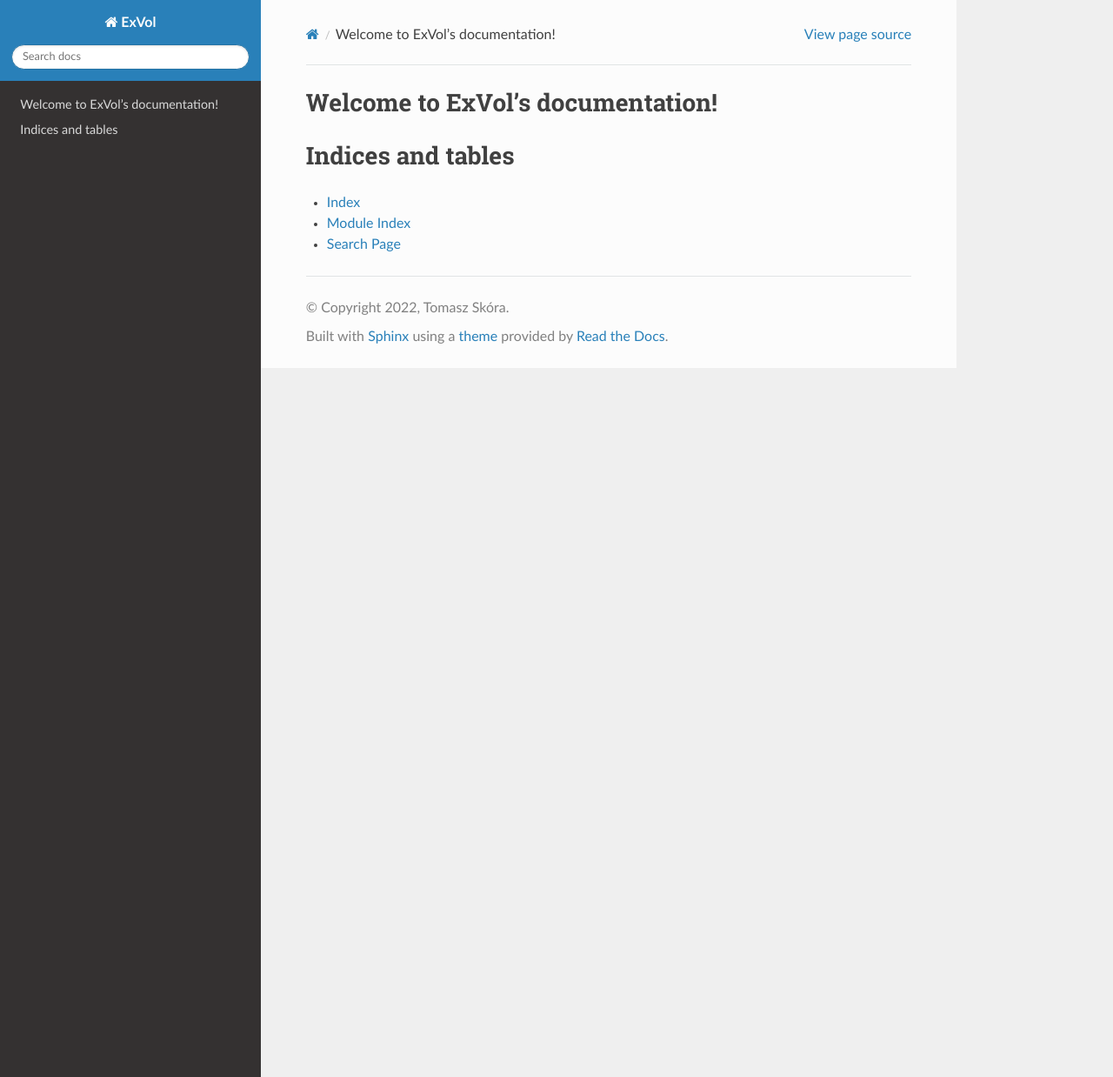
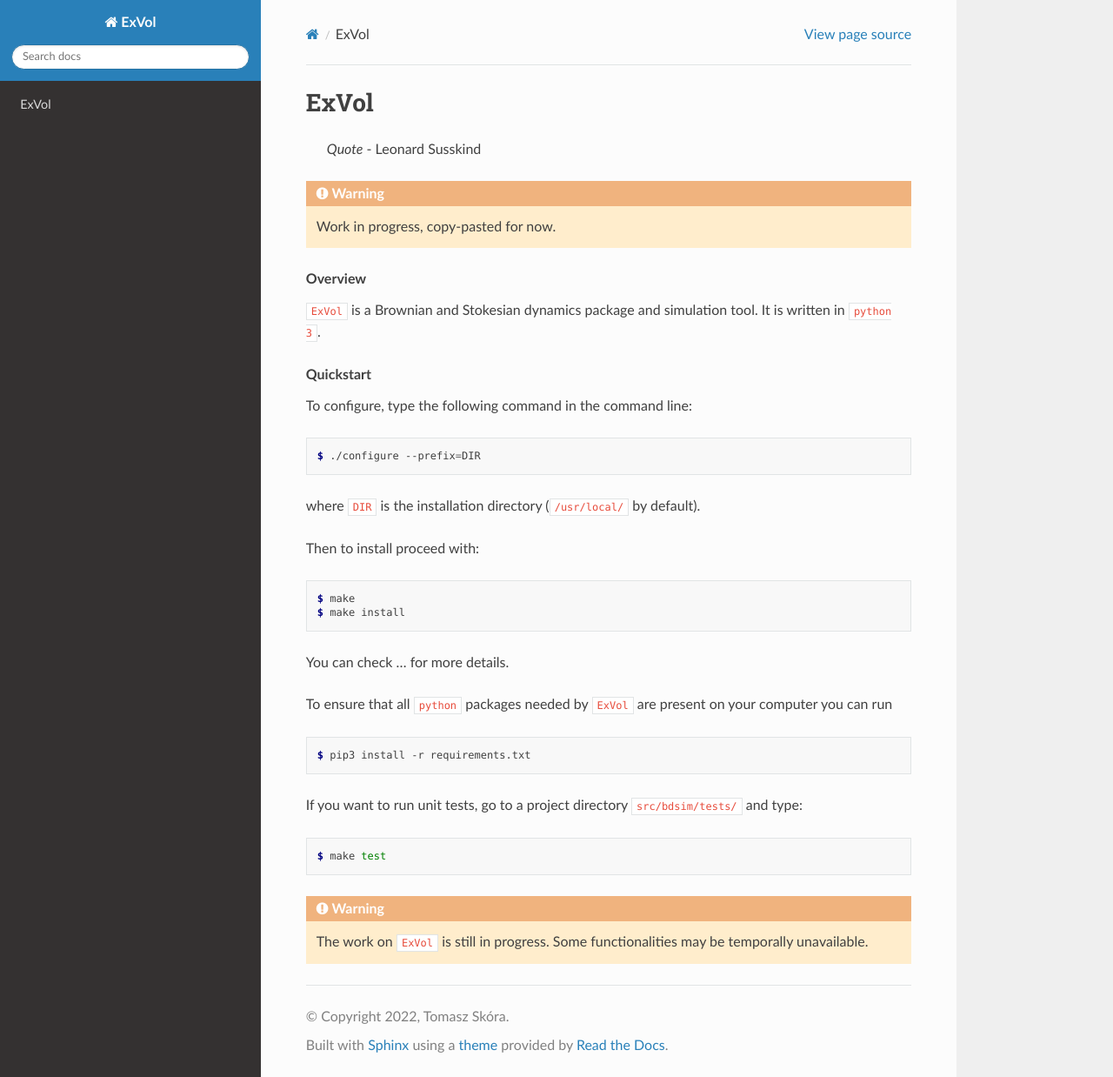
Before and after one commit to tskora/ExVol, a Sphinx documentation site: the page built from docs/source/index.rst, in a window 1280 px wide and 1238 px high. Shown: the whole window at 87% size. Built offline with Sphinx 7.4.7 and the Read the Docs theme 2.0.0, drawn with Linux system fonts in a browser that asks for light colours.

Commit message:
update of documentation

```diff
--- a/docs/source/index.rst
+++ b/docs/source/index.rst
@@ -1,20 +1,59 @@
-.. ExVol documentation master file, created by
-   sphinx-quickstart on Mon Apr 11 14:57:24 2022.
-   You can adapt this file completely to your liking, but it should at least
-   contain the root `toctree` directive.
+ExVol
+======
 
-Welcome to ExVol's documentation!
-=================================
+    *Quote*
+    - Leonard Susskind
+
+.. warning::
+    Work in progress, copy-pasted for now.
+
+.. rubric:: Overview
+
+``ExVol`` is a Brownian and Stokesian dynamics package and simulation tool. It is written in ``python 3``.
+
+.. rubric:: Quickstart
+
+To configure, type the following command in the command line:
+
+.. code-block:: console
+
+    $ ./configure --prefix=DIR
+
+where ``DIR`` is the installation directory (``/usr/local/`` by default).
+
+Then to install proceed with:
+
+.. code-block:: console
+
+    $ make
+    $ make install
+
+.. You can check :ref:`installation` for more details.
+
+You can check ... for more details.
+
+To ensure that all ``python`` packages needed by ``ExVol`` are present on your computer you can run
+
+.. code-block:: console
+
+    $ pip3 install -r requirements.txt
+
+If you want to run unit tests, go to a project directory ``src/bdsim/tests/`` and type:
+
+.. code-block:: console
+
+    $ make test
+
+.. warning::
+    The work on ``ExVol`` is still in progress. Some functionalities may be temporally unavailable.
 
 .. toctree::
    :maxdepth: 2
    :caption: Contents:
 
+.. Indices and tables
+.. ==================
 
-
-Indices and tables
-==================
-
-* :ref:`genindex`
-* :ref:`modindex`
-* :ref:`search`
+.. * :ref:`genindex`
+.. * :ref:`modindex`
+.. * :ref:`search`
```
